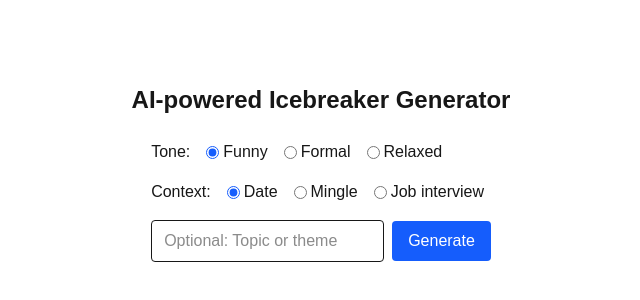
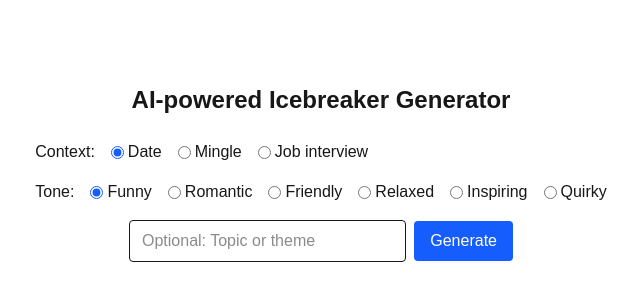
Before and after one commit to FannyPetersen/ai-idea-generator, a Next.js app: page / in a window 1280 px wide. Shown: the part 116-416 px from the top of the page, without its empty margins (319-959 px from the left). Built offline with nearby package versions, Linux system fonts and the light colour scheme.

Commit message:
Add more tones and filter on context

```diff
--- a/src/components/InputForm.tsx
+++ b/src/components/InputForm.tsx
@@ -1,15 +1,48 @@
 import React, { useState } from "react";
 import ToneRadioGroup from "./ToneRadioGroup";
 import ContextRadioGroup from "./ContextRadioGroup";
+
+const contextToTones: Record<string, { value: string; label: string }[]> = {
+  date: [
+    { value: "funny", label: "Funny" },
+    { value: "romantic", label: "Romantic" },
+    { value: "friendly", label: "Friendly" },
+    { value: "relaxed", label: "Relaxed" },
+    { value: "inspiring", label: "Inspiring" },
+    { value: "quirky", label: "Quirky" },
+  ],
+  mingle: [
+    { value: "funny", label: "Funny" },
+    { value: "formal", label: "Formal" },
+    { value: "friendly", label: "Friendly" },
+    { value: "relaxed", label: "Relaxed" },
+    { value: "inspiring", label: "Inspiring" },
+    { value: "quirky", label: "Quirky" },
+  ],
+  "job-interview": [
+    { value: "professional", label: "Professional" },
+    { value: "formal", label: "Formal" },
+    { value: "friendly", label: "Friendly" },
+    { value: "relaxed", label: "Relaxed" },
+    { value: "inspiring", label: "Inspiring" },
+  ],
+};
 
 const InputForm = ({
   onSubmit,
 }: {
   onSubmit?: (tone: string, context: string, topic?: string) => void;
 }) => {
+  const [context, setContext] = useState("date");
   const [tone, setTone] = useState("funny");
-  const [context, setContext] = useState("date");
   const [topic, setTopic] = useState("");
+
+  React.useEffect(() => {
+    const availableTones = contextToTones[context];
+    if (!availableTones.find((t) => t.value === tone)) {
+      setTone(availableTones[0].value);
+    }
+  }, [context, tone]);
 
   const handleSubmit = (e: React.FormEvent) => {
     e.preventDefault();
@@ -21,9 +54,13 @@ const InputForm = ({
 
   return (
     <form onSubmit={handleSubmit} className="flex flex-col gap-4 items-start">
-      <ToneRadioGroup value={tone} onChange={setTone} />
       <ContextRadioGroup value={context} onChange={setContext} />
-      <div className="flex gap-2 items-center w-full">
+      <ToneRadioGroup
+        value={tone}
+        onChange={setTone}
+        tones={contextToTones[context]}
+      />
+      <div className="flex gap-2 items-center w-96 mx-auto">
         <input
           type="text"
           value={topic}
--- a/src/components/ToneRadioGroup.tsx
+++ b/src/components/ToneRadioGroup.tsx
@@ -1,17 +1,15 @@
 import React from "react";
 
-const tones = [
-  { value: "funny", label: "Funny" },
-  { value: "formal", label: "Formal" },
-  { value: "relaxed", label: "Relaxed" },
-];
+type Tone = { value: string; label: string };
 
 export default function ToneRadioGroup({
   value,
   onChange,
+  tones,
 }: {
   value: string;
   onChange: (value: string) => void;
+  tones: Tone[];
 }) {
   return (
     <div className="flex items-center gap-4">
```
